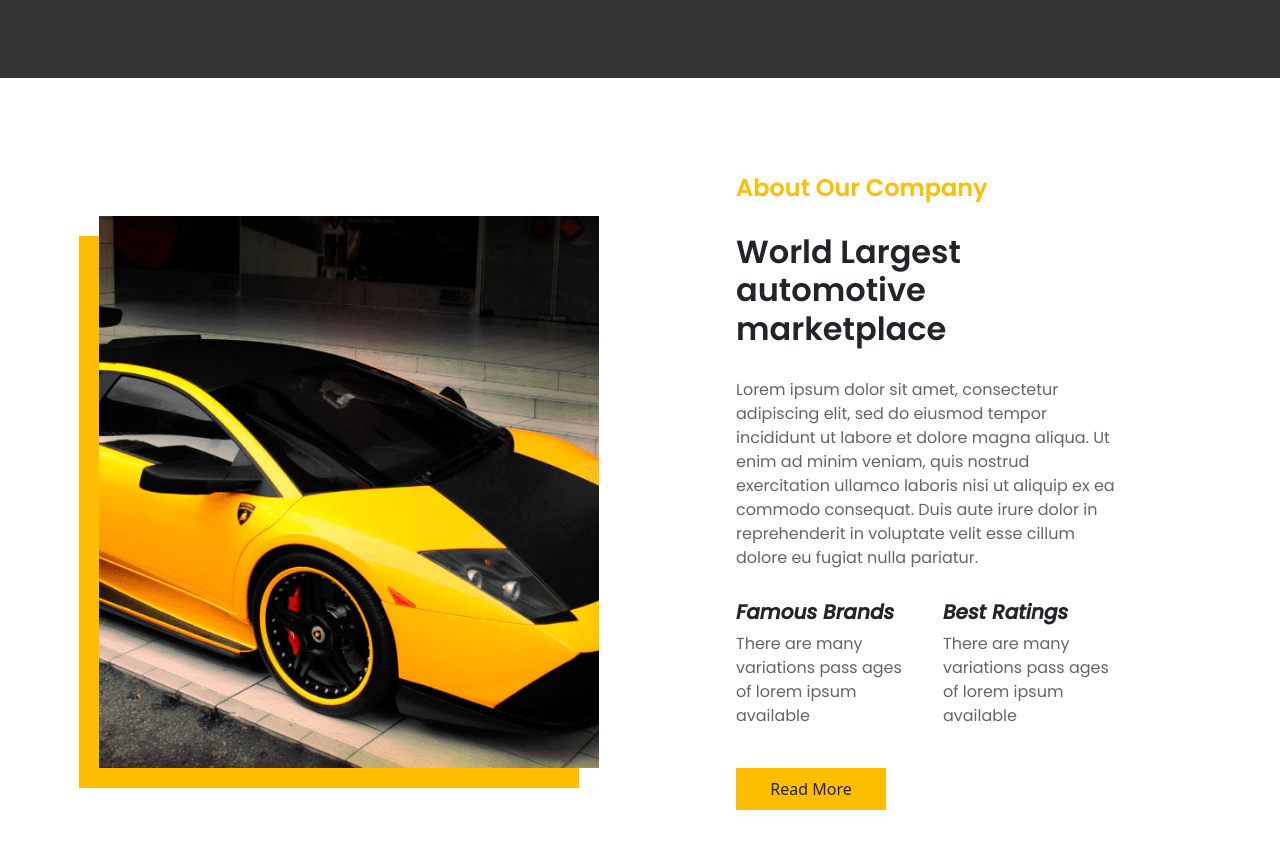
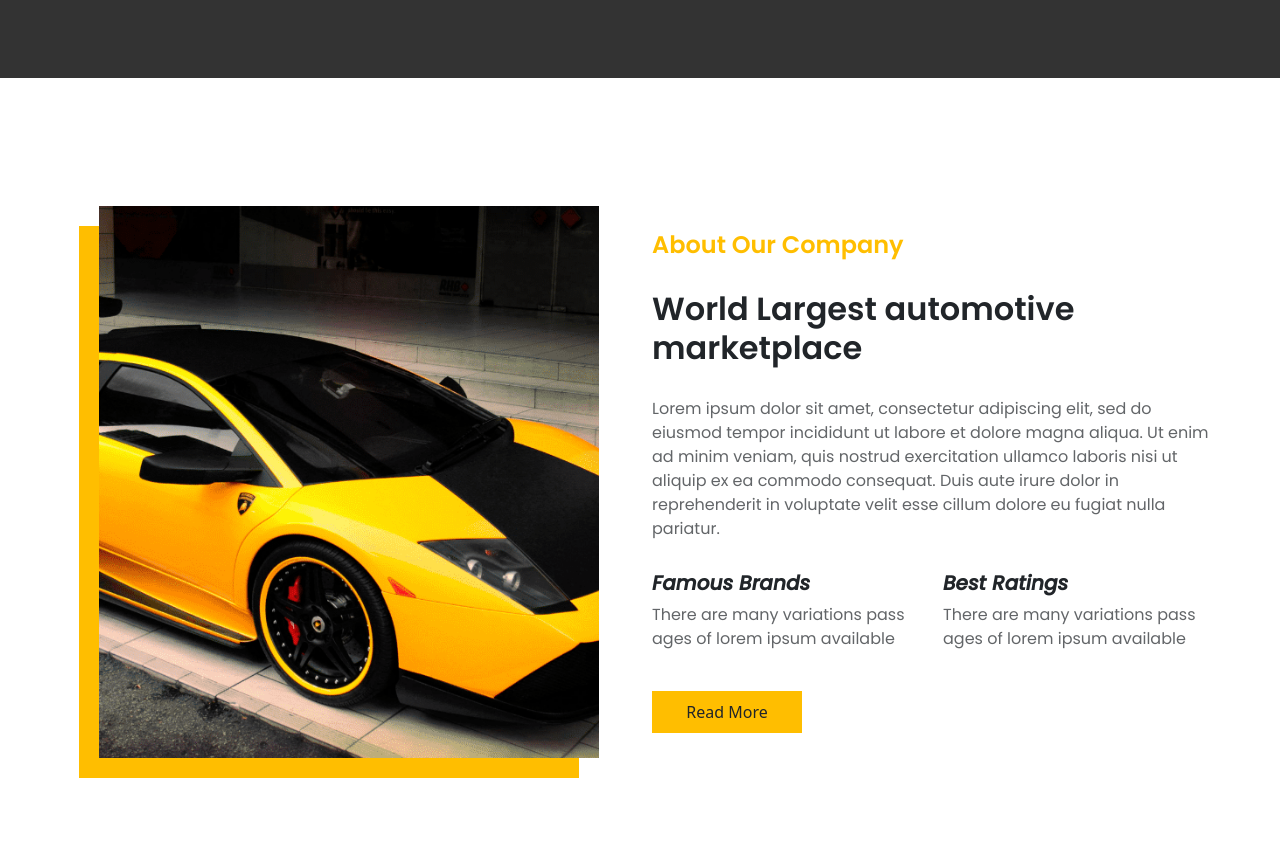
Before and after one commit to JCciasico/Car-Rental, a Vue app: page / in a window 1280 px wide. Shown: the part 800-1648 px from the top of the page. Built offline with nearby package versions, Linux system fonts and the light colour scheme; a web font is replaced by a local one; what vue-scroll-reveal would draw is missing.

Commit message:
chore: fixed about section and added search section

```diff
--- a/src/components/AboutSection.vue
+++ b/src/components/AboutSection.vue
@@ -4,7 +4,7 @@
             <div class="col-lg-6 col-md-12 d-flex justify-content-center align-items-center car-img">
                 <img src="../assets/yellow-lambo.png" class="img car-box" alt="yellow lambo">
             </div>
-            <div class="col-lg-6 order-md-12 p-5 d-flex align-items-center justify-content-center">
+            <div class="col-lg-6 order-md-12 d-flex align-items-center justify-content-center">
                 <div class="about-text">
                     <h4>About Our Company</h4>
                     <h2>World Largest automotive marketplace</h2>
@@ -54,7 +54,7 @@ export default {
     padding: 5rem;
 }
 .about-text{
-    padding: 0 3rem;
+    padding:  0rem;
 }
 h4{
     font-family: 'Poppins','sans-serif';
```
Also changed, not shown: src/components/SearchSection.vue (added, +18 -0 lines).
